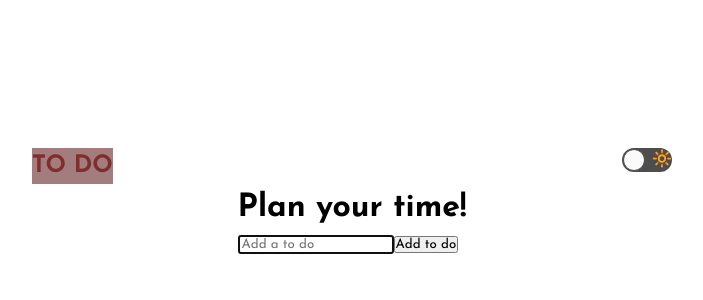
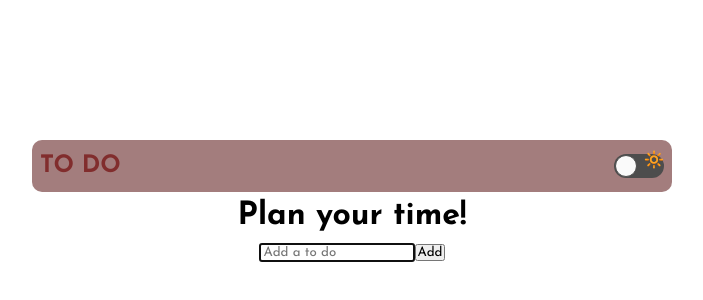
Before and after one commit to alexdbejenaru/todo-app-dark-mode, a React (Create React App) app: page / in a window 1280 px wide. Shown: the part 198-498 px from the top of the page, without its empty margins (288-991 px from the left). Built offline with nearby package versions, Linux system fonts and the light colour scheme.

Commit message:
modified ui

```diff
--- a/src/App.js
+++ b/src/App.js
@@ -7,9 +7,10 @@ function App() {
   return (
     <>
     <main className="app">
+      <div className="bg-img"></div>
       <div className="container">
-      <Header />
-      <TodoList />
+        <Header />
+        <TodoList />
 
       </div>
     </main>
--- a/src/components/Todo.js
+++ b/src/components/Todo.js
@@ -30,8 +30,8 @@ const Todo = ({ todos, completeTodo, removeTodo, updateTodo }) => {
                         { todo.text }
                         </div>
                     <div className="icons">
+                        <TiEdit onClick={() => setEdit({id: todo.id, value: todo.text})} className="edit-icon" />
                         <RiCloseCircleLine onClick={() => removeTodo(todo.id)} className="delete-icon" />
-                        <TiEdit onClick={() => setEdit({id: todo.id, value: todo.text})} className="edit-icon" />
                     </div>
                 </div>
             ))
--- a/src/components/TodoForm.js
+++ b/src/components/TodoForm.js
@@ -1,7 +1,7 @@
 import { useState, useEffect, useRef } from "react";
 
-const TodoForm = ( { onSubmit } ) => {
-    const [ input, setInput ] = useState('');
+const TodoForm = props => {
+    const [ input, setInput ] = useState(props.edit ? props.edit.value : '');
 
     const focus = useRef(null);
 
@@ -16,7 +16,7 @@ const TodoForm = ( { onSubmit } ) => {
     const handleSubmit = e => {
         e.preventDefault();
 
-        onSubmit({
+        props.onSubmit({
             id: Math.floor(Math.random() * 10000),
             text: input
         })
@@ -27,8 +27,17 @@ const TodoForm = ( { onSubmit } ) => {
         <>
         <section className="todo">
             <form onSubmit={ handleSubmit } className="todo_form">
-                <input onChange={ handleChange } ref={ focus } type="text" placeholder="Add a to do" value={ input } name='text' className="todo_form__input" />
-                <button className="todo_form__button">Add to do</button>
+                { props.edit ? (
+                    <>
+                        <input onChange={ handleChange } ref={ focus } type="text" placeholder="Update your item" value={ input } name='text' className="todo_form__input input_update" />
+                        <button className="todo_form__button button_update">Update</button>
+                    </>
+                ) : (
+                <>
+                    <input onChange={ handleChange } ref={ focus } type="text" placeholder="Add a to do" value={ input } name='text' className="todo_form__input" />
+                    <button className="todo_form__button">Add</button>
+                </>
+                )}
             </form>
         </section>
         </>
--- a/src/components/TodoList.js
+++ b/src/components/TodoList.js
@@ -44,7 +44,7 @@ const TodoList = () => {
             <div className="todo-list">
                 <h1 className="todo-list_title">Plan your time!</h1>
                 <TodoForm onSubmit={ addTodo }/>
-                <Todo removeTodo={ removeTodo }todos={ todos } updateTodo= { updateTodo }completeTodo={ completeTodo }/>
+                <Todo removeTodo={ removeTodo } todos={ todos } updateTodo= { updateTodo } completeTodo={ completeTodo }/>
             </div>
         </>
      );
--- a/src/styles/components/app.scss
+++ b/src/styles/components/app.scss
@@ -1,7 +1,8 @@
 @use '../utils' as *;
+@use '../utils/functions.scss'  as mixin;
 
 .app {
-  @include flex-center;
+  @include mixin.flexCenter;
   min-height: 100vh;
   min-width: 100vw;
 
--- a/src/styles/components/header.scss
+++ b/src/styles/components/header.scss
@@ -1,15 +1,17 @@
 .header-container {
     display: flex;
     justify-content: space-between;
+    align-items: center;
     width: 50%;
+    padding: .5rem;
+    border-radius: 10px;
+    background: var(--primary-bg-color);
 
     .title {
-        background: var(--primary-bg-color);
         color: var(--primary-txt-color);
       }
 
       .DarkToggle {
         margin: rem(25px) 0 0 rem(25px);
-        height: 33px;
       }
 }
--- a/src/styles/components/todo.scss
+++ b/src/styles/components/todo.scss
@@ -1,3 +1,10 @@
+@use '../utils/functions.scss'  as mixin;
+
+.todo-list {
+    width: 50%;
+    flex-direction: column;
+    @include mixin.flexCenter;
+
     .todo-row {
         width: 100%;
         background-color: var(--primary-bg-color);
@@ -7,7 +14,18 @@
         text-align: center;
         display: flex;
         justify-content: space-between;
-    margin: 1rem 0 1rem 0;
+        margin-top: 1rem;
+
+        .icons {
+            display: flex;
+            align-items: center;
+            z-index: 10;
+
+            & > * {
+                margin-right: .3rem;
+            }
+        }
+    }
 }
 
 .complete {
--- a/src/styles/utils/functions.scss
+++ b/src/styles/utils/functions.scss
@@ -8,7 +8,7 @@ $html-font-size: 16px;
     @return #{calc(stripUnit($pxValue) / stripUnit($html-font-size))}rem;
 }
 
-@mixin flex-center {
+@mixin flexCenter {
     display: flex;
     justify-content: center;
     align-items: center;
```
Lines whose indentation alone changed are shown as unchanged.
